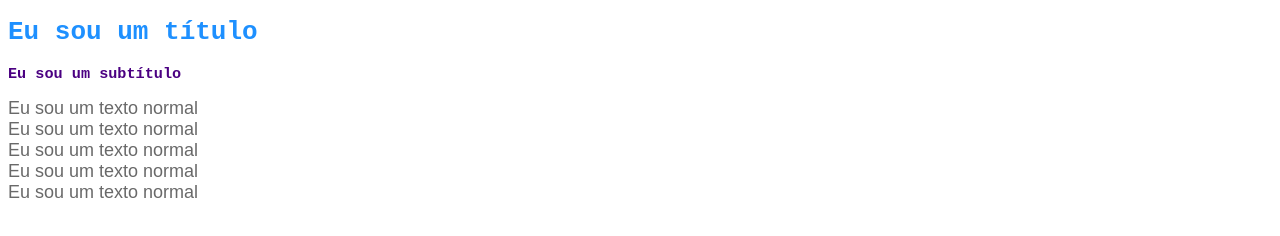
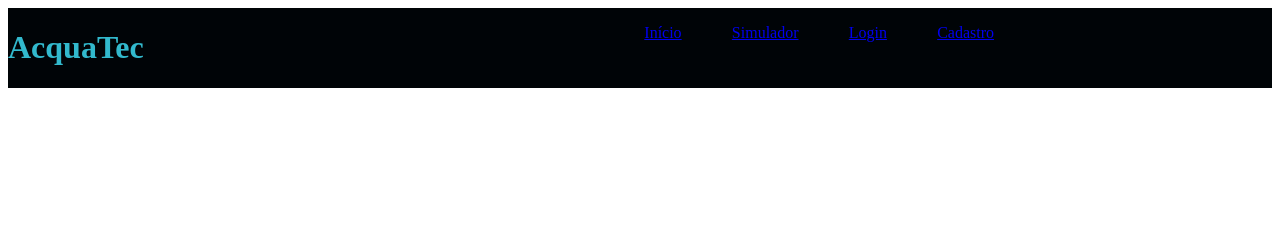
Before and after one commit to andreasrgb/projeto-andreas-bittencourt, a plain HTML site: page index.html in a window 1280 px wide. Drawn offline with Linux system fonts and the light colour scheme.

Commit message:
Site institucional mais atualizado

```diff
--- a/index.html
+++ b/index.html
@@ -4,32 +4,22 @@
     <meta charset="UTF-8">
     <meta http-equiv="X-UA-Compatible" content="IE=edge">
     <meta name="viewport" content="width=device-width, initial-scale=1.0">
-    <title>Projeto IOT Revolucionário</title>
+    <title>AcquaTec</title>
 
-    <style>
-        h1{
-            color:dodgerblue; font-family:monospace;
-        }
+    <link rel="stylesheet" href="style.css">
 
-        h3{
-            color: indigo; font-family: monospace;
-        }
-
-        span{
-            color: dimgray; font-family: Arial; font-size: 18px;
-
-        }
-
-    </style>
 </head>
 <body>
-    <h1 >Eu sou um título</h1>
-    <h3 >Eu sou um subtítulo</h3>
-    <span >Eu sou um texto normal</span> <br>
-    <span >Eu sou um texto normal</span> <br>
-    <span >Eu sou um texto normal</span> <br>
-    <span >Eu sou um texto normal</span> <br>
-    <span >Eu sou um texto normal</span>
-
+    <div class="header">
+        <div class="container">
+            <h1>AcquaTec</h1>
+            <ul class="navbar">
+                <li><a href="#">Início</a></li>
+                <li><a href="#">Simulador</a></li>
+                <li><a href="#">Login</a></li>
+                <li><a href="#">Cadastro</a></li>
+            </ul>
+        </div>
+    </div>
 </body>
 </html>
--- /dev/null
+++ b/style.css
@@ -0,0 +1,20 @@
+.header{
+    background-color: #000407;
+    color: #32b9cd;
+}
+
+.container{
+    width: 80%;
+}
+
+.header .container{
+    display: flex;
+    justify-content: space-between;
+}
+
+.navbar{
+    width: 400px;
+    display: flex;
+    justify-content: space-around;
+    list-style: none;
+}
```
